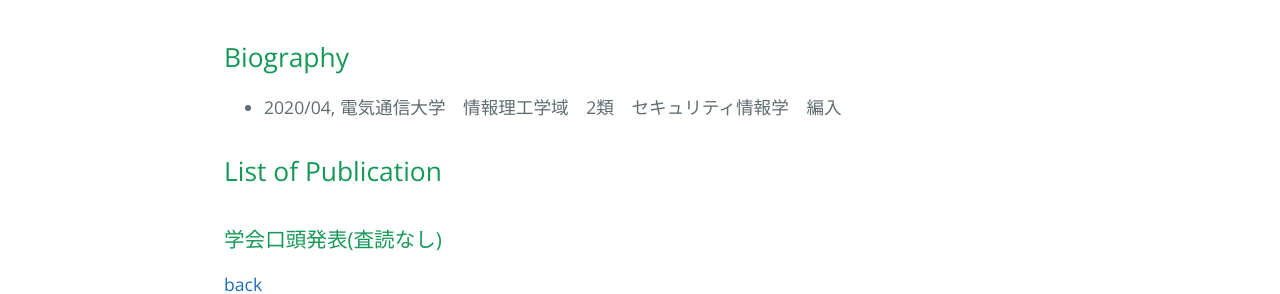
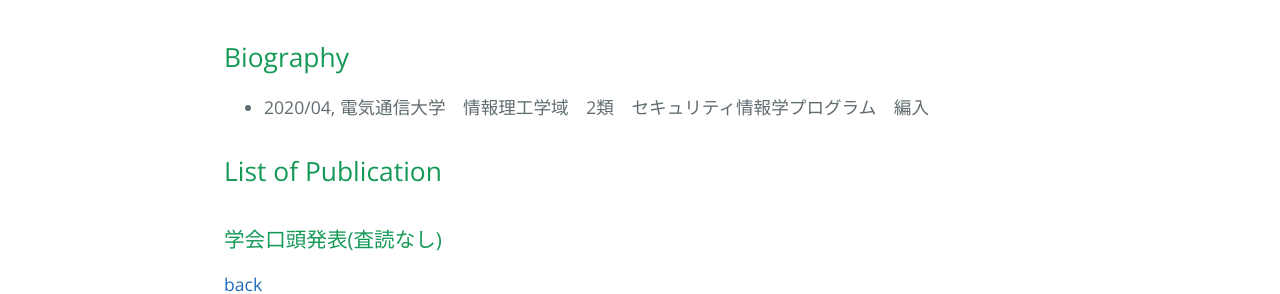
Before and after one commit to sugawara-bbbb/weblab, a Jekyll site: the page built from _member/tanaka.md, in a window 1280 px wide. Shown: the part 1107-1401 px from the top of the page. Built offline with Jekyll 4.4.1, drawn with Linux system fonts in a browser that asks for light colours.

Commit message:
minor fix

```diff
--- a/_member/tanaka.md
+++ b/_member/tanaka.md
@@ -13,7 +13,7 @@ email: t.tanaka
 ## 研究テーマ
 
 ## Biography
-- 2020/04, 電気通信大学　情報理工学域　2類　セキュリティ情報学　編入
+- 2020/04, 電気通信大学　情報理工学域　2類　セキュリティ情報学プログラム　編入
 
 
 ## List of Publication
```
